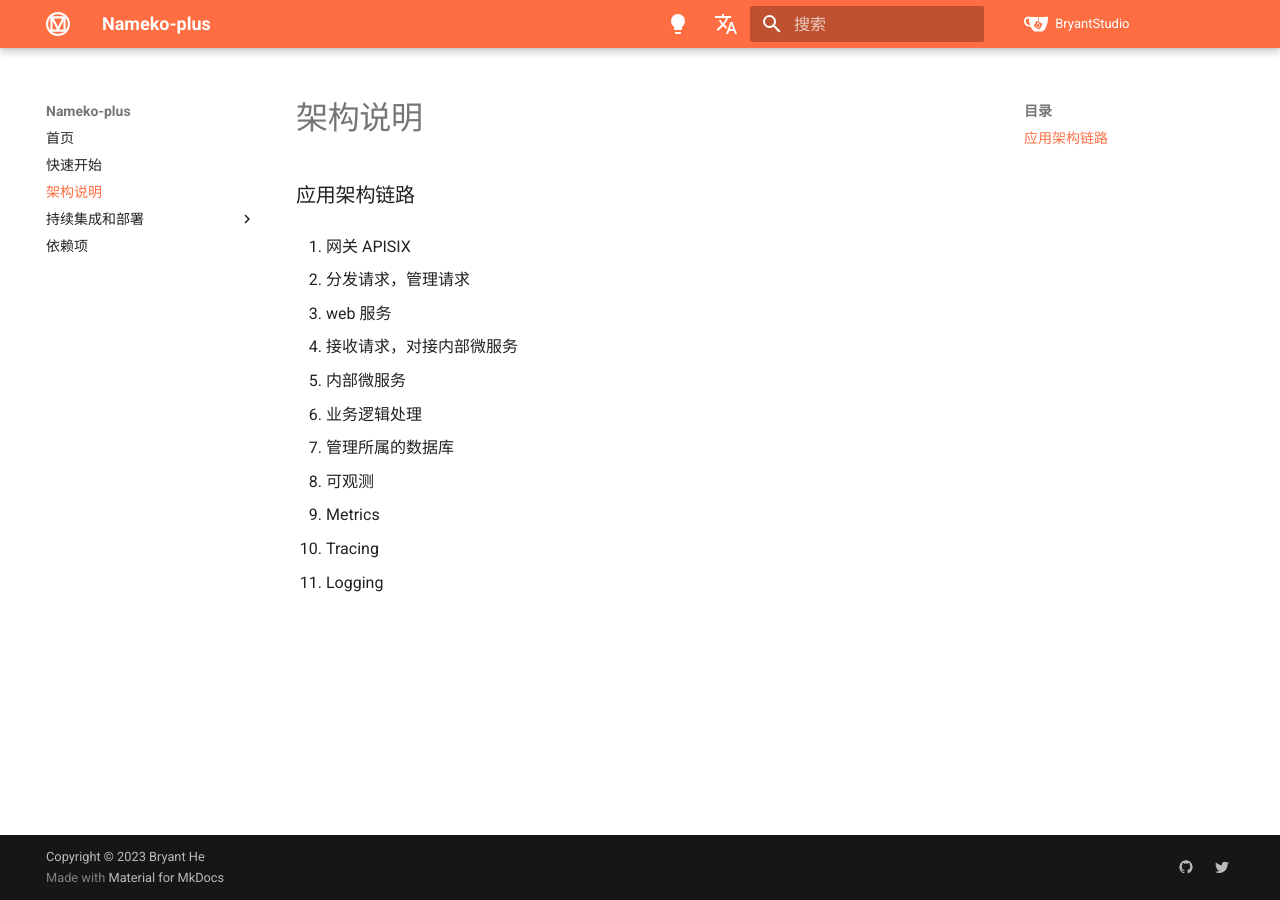
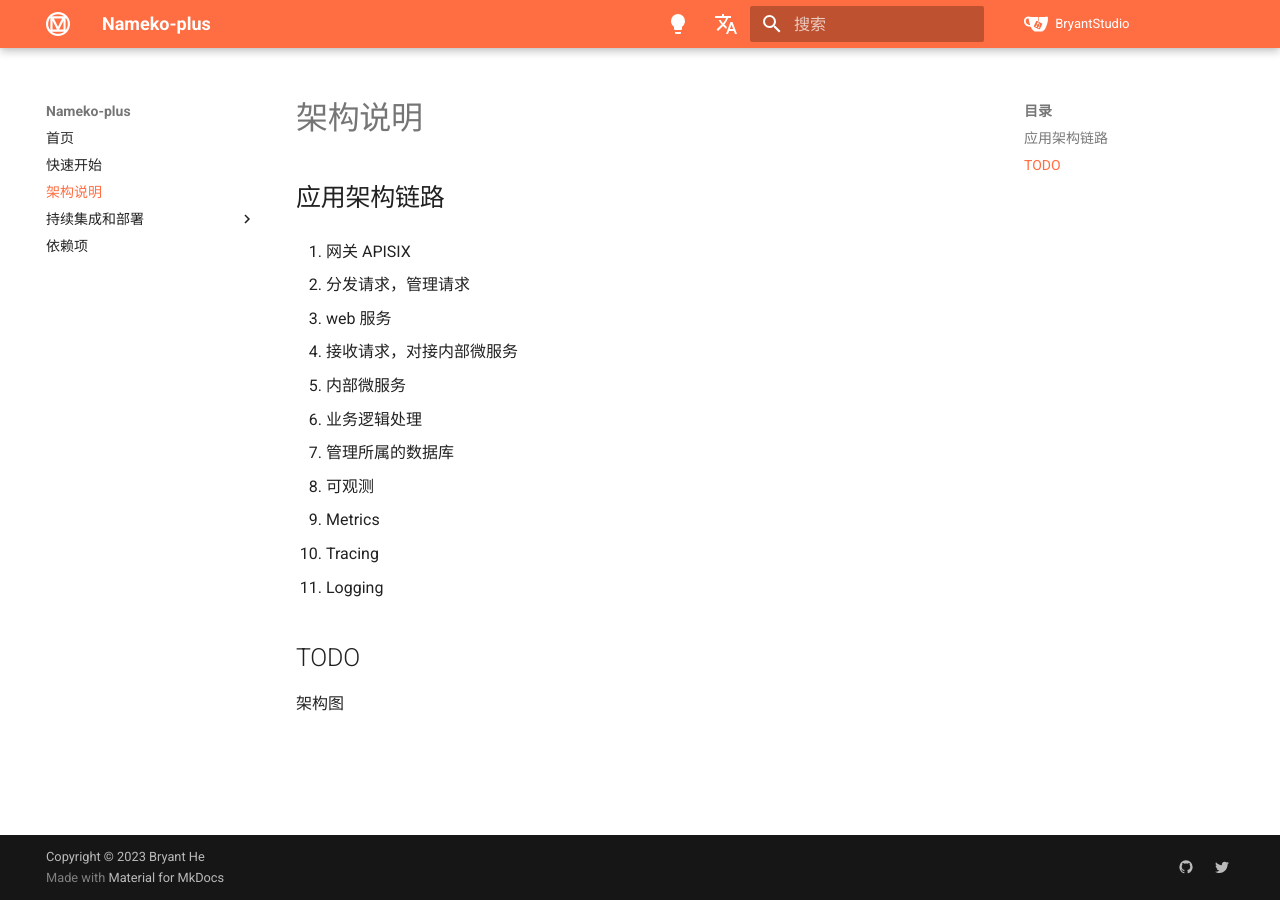
Before and after one commit to Bryanthelol/nameko-plus-doc, an MkDocs documentation site: the page built from docs/架构说明.md, in a window 1280 px wide. Built offline with MkDocs 1.6.1 and Material for MkDocs 9.7.7, drawn with Linux system fonts in a browser that asks for light colours.

Commit message:
update doc

```diff
--- a/docs/架构说明.md
+++ b/docs/架构说明.md
@@ -7,7 +7,7 @@ hide:
 # 架构说明
 
 
-### 应用架构链路
+## 应用架构链路
 
 1. 网关 APISIX
 
@@ -27,3 +27,8 @@ hide:
   - Metrics
   - Tracing
   - Logging
+
+
+## TODO
+
+架构图
```
